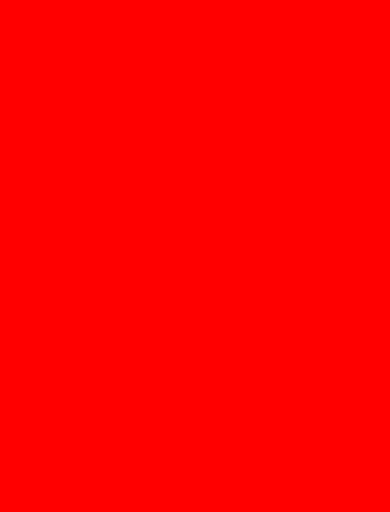
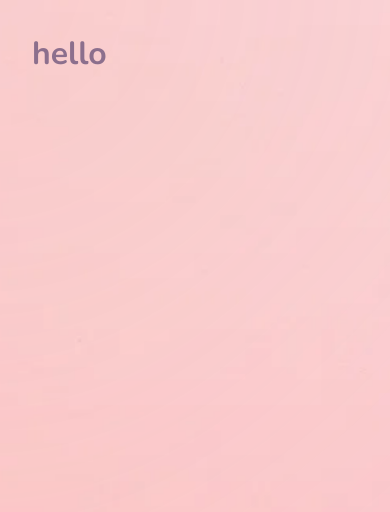
Before and after one commit to Shreya070223/ExpenseTracker, a React (Vite) app in the folder frontend/vite-project/: page / in a window 390 px wide. Shown: the top 512 px of the page. Built offline with nearby package versions, Linux system fonts and the light colour scheme.

Commit message:
added some back ground style

```diff
--- a/frontend/vite-project/src/App.jsx
+++ b/frontend/vite-project/src/App.jsx
@@ -1,13 +1,25 @@
-import { useState } from 'react'
-
+import styled from "styled-components";
+import bg from './img/bg.webp';
+import { MainLayout } from "./styles/layouts.js";
+import {Orb} from "./components/orb/orb.js";
 
 function App() {
-
   return (
-    <>
-
-    </>
-  )
+    <AppStyled bg={bg} className='app'>
+      <Orb/>
+      <MainLayout>
+        <h1>hello</h1>
+      </MainLayout>
+    </AppStyled>
+  );
 }
 
-export default App
+const AppStyled = styled.div`
+  height: 100vh;
+  background-image: url(${props => props.bg});
+  background-size: cover;
+  background-position: center;
+  background-repeat: no-repeat;
+`;
+
+export default App;
--- /dev/null
+++ b/frontend/vite-project/src/components/orb/orb.js
@@ -0,0 +1,17 @@
+import React from 'react';
+import styled from 'styled-components';
+
+const OrbStyle = styled.div`
+  width: 70vh;
+  height: 70vh;
+  position: absolute;
+  border-radius: 50%;
+  margin-top: -37vh;
+  margin-left: -37vh;
+  background: linear-gradient(180deg, #F56692 0%, #F2994A 100%);
+  filter: blur(400px);
+`;
+
+export function Orb() {
+  return <OrbStyle />;
+}
--- a/frontend/vite-project/src/styles/GlobalStyle.js
+++ b/frontend/vite-project/src/styles/GlobalStyle.js
@@ -20,7 +20,9 @@ const GlobalStyle=createGlobalStyle`
 
 body{
 font-family: "Nunito", sans-serif;
-background-color:red;
+font-size: clamp(1rem,1.5vw,1.2rem);
+overflow:hidden;
+color: rgba(34,34,96,.6);
 }
 
 `;
--- /dev/null
+++ b/frontend/vite-project/src/styles/layouts.js
@@ -0,0 +1,13 @@
+import styled from "styled-components";
+
+export const MainLayout=styled.div`
+  padding:2rem;
+  height:100%;
+  display:flex;
+  gap:2rem;
+`;
+
+export const InnerLayout=styled.div`
+  padding:2rem 1.5rem;
+  height:100%;
+`;
```
Also changed, not shown: frontend/vite-project/src/img/bg.webp (added).
